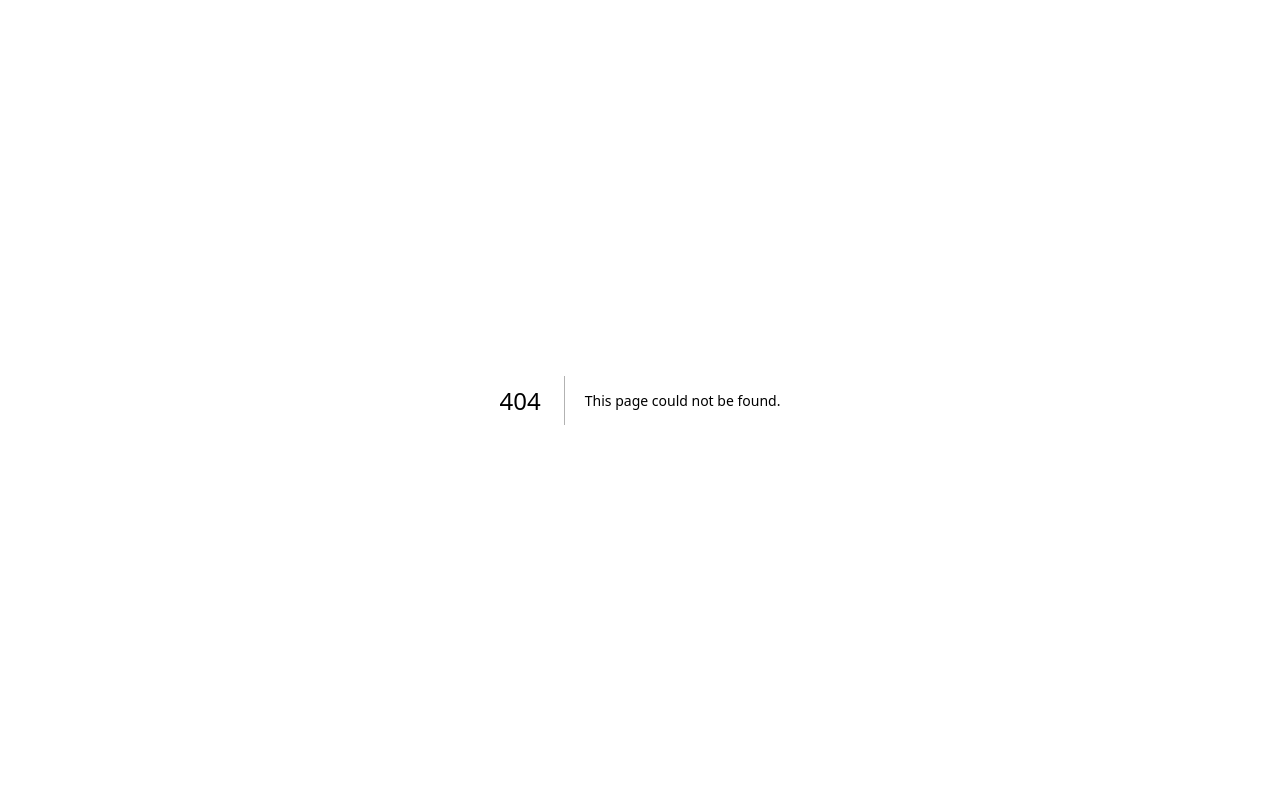
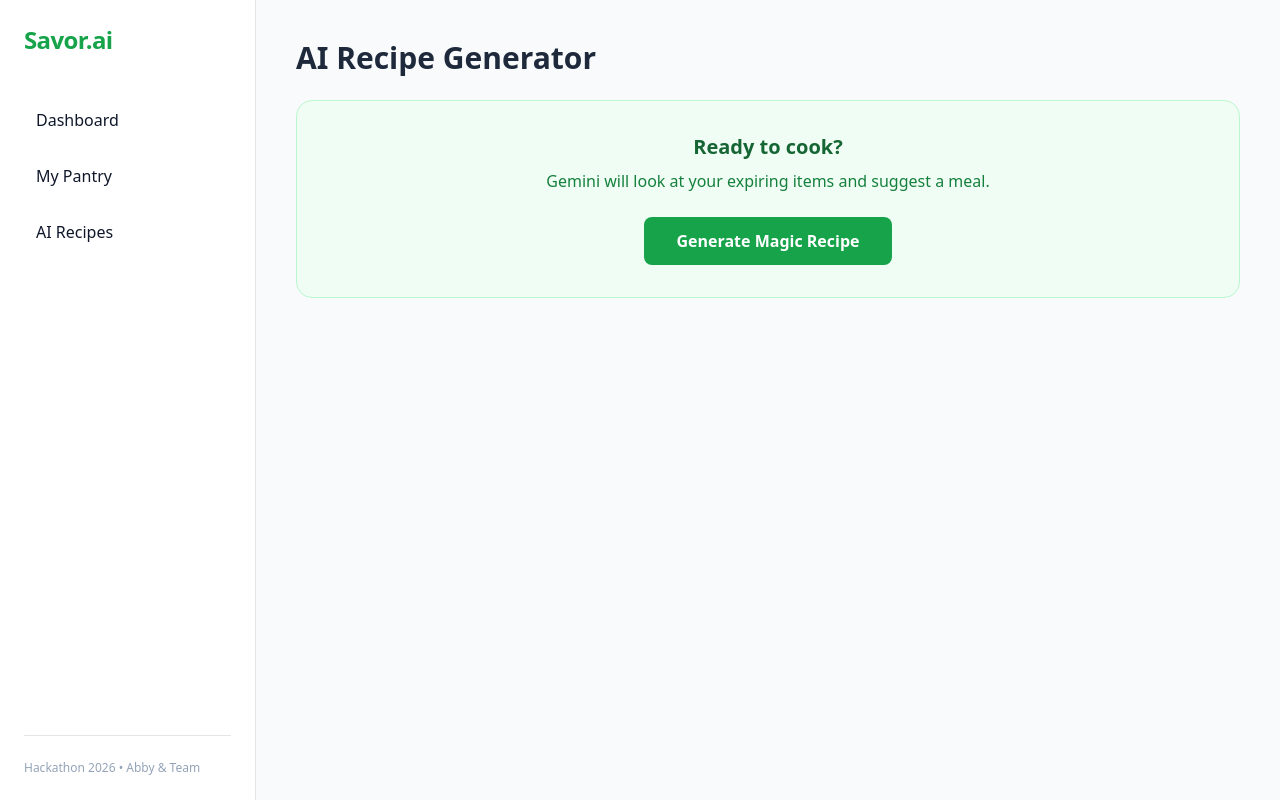
Before and after one commit to gabe-udel/Hackthon2026, a Next.js app: page /recipes in a window 1280 px wide. Before the commit this address had no page. Built offline with nearby package versions, Linux system fonts and the light colour scheme.

Commit message:
add basic pages

```diff
--- /dev/null
+++ b/app/inventory/page.tsx
@@ -0,0 +1,14 @@
+export default function InventoryPage() {
+  return (
+    <div>
+      <h1 className="text-3xl font-bold text-slate-800 mb-6">My Pantry</h1>
+      <div className="grid grid-cols-1 md:grid-cols-2 lg:grid-cols-3 gap-6">
+        {/* We will map your Supabase data here later! */}
+        <div className="p-6 bg-white rounded-xl border-2 border-dashed border-slate-200 flex flex-col items-center justify-center text-slate-400 h-40">
+          <span className="text-4xl mb-2">+</span>
+          <p className="font-medium">Scan a receipt to add food</p>
+        </div>
+      </div>
+    </div>
+  );
+}
--- a/app/layout.tsx
+++ b/app/layout.tsx
@@ -1,40 +1,43 @@
-import type { Metadata } from "next";
-import { Geist } from "next/font/google";
-import { ThemeProvider } from "next-themes";
-import "./globals.css";
-
-const defaultUrl = process.env.VERCEL_URL
-  ? `https://${process.env.VERCEL_URL}`
-  : "http://localhost:3000";
-
-export const metadata: Metadata = {
-  metadataBase: new URL(defaultUrl),
-  title: "Next.js and Supabase Starter Kit",
-  description: "The fastest way to build apps with Next.js and Supabase",
-};
-
-const geistSans = Geist({
-  variable: "--font-geist-sans",
-  display: "swap",
-  subsets: ["latin"],
-});
+import './globals.css';
+import Link from 'next/link';
 
 export default function RootLayout({
   children,
-}: Readonly<{
+}: {
   children: React.ReactNode;
-}>) {
+}) {
   return (
-    <html lang="en" suppressHydrationWarning>
-      <body className={`${geistSans.className} antialiased`}>
-        <ThemeProvider
-          attribute="class"
-          defaultTheme="system"
-          enableSystem
-          disableTransitionOnChange
-        >
+    <html lang="en">
+      <body className="flex bg-slate-50 min-h-screen text-slate-900 font-sans">
+
+        {/* 1. SIDEBAR (The Navigation "Nerve Center") */}
+        <aside className="w-64 bg-white border-r flex flex-col p-6 sticky top-0 h-screen">
+          <div className="text-2xl font-extrabold text-green-600 mb-10 tracking-tight">
+            Savor.ai
+          </div>
+
+          <nav className="flex flex-col space-y-2 flex-1">
+            <Link href="/" className="p-3 hover:bg-green-50 rounded-lg transition-colors font-medium">
+              Dashboard
+            </Link>
+            <Link href="/inventory" className="p-3 hover:bg-green-50 rounded-lg transition-colors font-medium">
+              My Pantry
+            </Link>
+            <Link href="/recipes" className="p-3 hover:bg-green-50 rounded-lg transition-colors font-medium">
+              AI Recipes
+            </Link>
+          </nav>
+
+          <div className="pt-6 border-t text-xs text-slate-400">
+            Hackathon 2026 • Abby & Team
+          </div>
+        </aside>
+
+        {/* 2. MAIN CONTENT (Where your page.tsx files will load) */}
+        <main className="flex-1 p-10 overflow-y-auto">
           {children}
-        </ThemeProvider>
+        </main>
+
       </body>
     </html>
   );
--- /dev/null
+++ b/app/recipes/page.tsx
@@ -0,0 +1,14 @@
+export default function RecipesPage() {
+  return (
+    <div>
+      <h1 className="text-3xl font-bold text-slate-800 mb-6">AI Recipe Generator</h1>
+      <div className="bg-green-50 border border-green-200 p-8 rounded-2xl text-center">
+        <h2 className="text-xl font-semibold text-green-800 mb-2">Ready to cook?</h2>
+        <p className="text-green-700 mb-6">Gemini will look at your expiring items and suggest a meal.</p>
+        <button className="bg-green-600 text-white px-8 py-3 rounded-lg font-bold hover:bg-green-700 transition">
+          Generate Magic Recipe
+        </button>
+      </div>
+    </div>
+  );
+}
```
